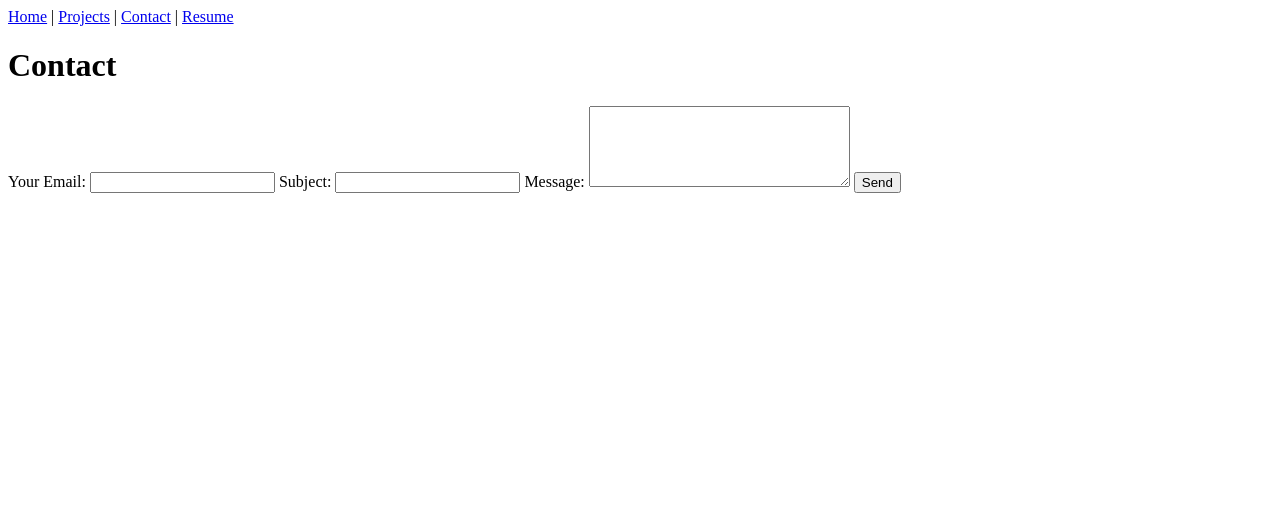
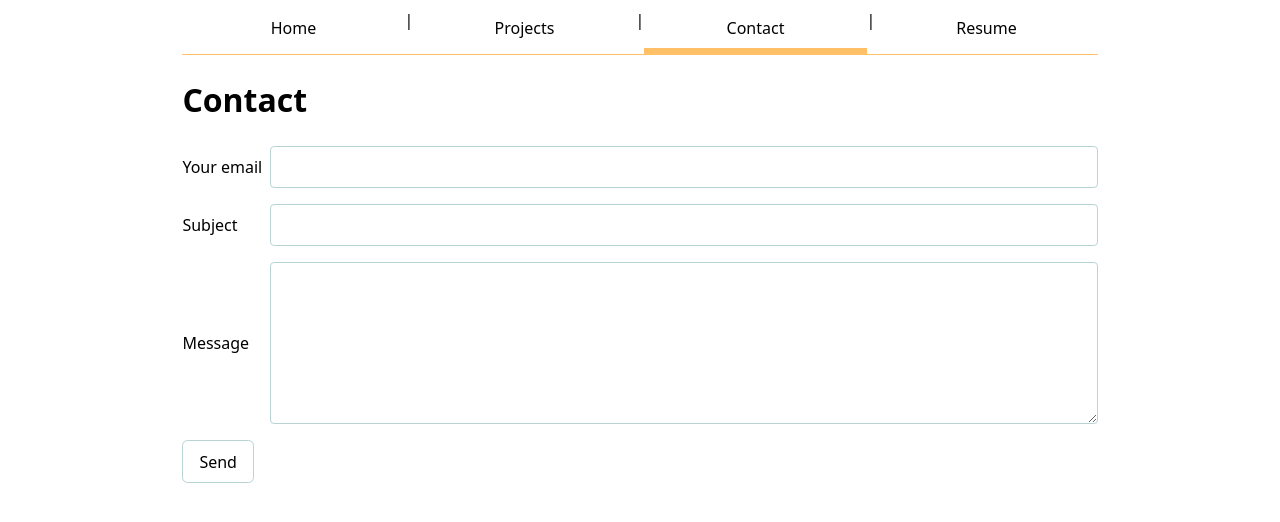
Before and after one commit to caidongting0823/DSC209R-FA25-Dongting, a plain HTML site: page Lab-02/contact/index.html in a window 1280 px wide. Drawn offline with Linux system fonts and the light colour scheme.

Commit message:
Lab-02 Update: Finish Step 3 & Minor Fix
Finish Lab 02 - Step 3: Contact form layout and fixed the CSS issues that might not apply to all pages

```diff
--- a/Lab-02/contact/index.html
+++ b/Lab-02/contact/index.html
@@ -2,6 +2,12 @@
 <html lang="en">
 
 <head>
+    <meta charset="UTF-8">
+    <title>Contact</title>
+    <link rel="stylesheet" href="../style.css">
+</head>
+<body>
+
     <nav>
     <a href="../index.html">Home</a> |
     <a href="../projects/index.html">Projects</a> |
@@ -9,30 +15,28 @@
     <a href="../resume/index.html">Resume</a>
     </nav>
 
-    <meta charset="UTF-8">
-    <title>Contact</title>
-</head>
-<body>
     <h1>Contact</h1>
 
     <form action="mailto:docai@ucsd.edu" method="post" enctype="text/plain">
+
         <label>
-            Your Email:
-            <input type="email" name="email" required>
+            <span>Your email</span>
+            <input type="email" name="email" autocomplete="email" required>
         </label>
 
         <label>
-            Subject:
+            <span>Subject</span>
             <input name="subject" required>
-            </label>
+        </label>
 
         <label>
-            Message:
-            <textarea name="body" rows="5" cols="30" required></textarea>
+            <span>Message</span>
+            <textarea name="body" rows="6" required></textarea>
         </label>
 
-        <button>Send</button>
+        <button type="submit">Send</button>
     </form>
+
 
 </body>
 </html>
--- a/Lab-02/style.css
+++ b/Lab-02/style.css
@@ -27,8 +27,8 @@ img, video, svg, canvas {
 /* --- Step 2: Navigation bar --- */
 :root {
   /* tweak this later if you want a different accent */
-  --accent: oklch(0.499 0.211 262.246); /* a pleasant blue */
-  --line: oklch(0.905 0.105 85.617);   /* subtle gray-blue divider */
+  --accent: oklch(0.525 0.204 265.44); /* a pleasant blue */
+  --line: oklch(0.848 0.128 74.021);   /* subtle gray-blue divider */
 }
 
 nav {
@@ -56,3 +56,55 @@ nav a:hover {
   border-bottom-color: var(--accent);
   background: color-mix(in oklab, var(--accent) 12%, white);
 }
+
+/* --- Step 3: Contact form layout (Grid + subgrid) --- */
+form {
+  display: grid;
+  grid-template-columns: auto 1fr;  /* label column + field column */
+  gap: 1rem;                        /* row/col spacing */
+  align-items: center;
+}
+
+form label {
+  /* Each label becomes a mini-layout that inherits the form's columns */
+  display: grid;
+  grid-template-columns: subgrid;   /* use the parent (form) columns */
+  grid-column: 1 / -1;              /* each label spans the full row */
+  gap: .5rem;
+}
+
+form label span {
+  grid-column: 1;                   /* label text on the left */
+  align-self: center;
+}
+
+form input,
+form textarea,
+form button {
+  font: inherit;                    /* match site typography */
+}
+
+form input,
+form textarea {
+  grid-column: 2;                   /* controls on the right */
+  width: 100%;
+  box-sizing: border-box;
+  padding: .5rem .6rem;
+  border: 1px solid oklch(85% 0.03 200);
+  border-radius: .25rem;
+}
+
+form textarea { resize: vertical; }
+
+form button {
+  grid-column: 1 / -1;              /* button spans both columns */
+  justify-self: start;
+  padding: .55rem 1rem;
+  border: 1px solid oklch(85% 0.03 200);
+  border-radius: .35rem;
+  background: white;
+  cursor: pointer;
+  accent-color: var(--accent);
+}
+
+form button:hover { background: color-mix(in oklab, var(--accent) 10%, white); }
```
Also changed, not shown: Lab-02/projects/index.html (+1 -0 lines), Lab-02/resume/index.html (+1 -0 lines).
